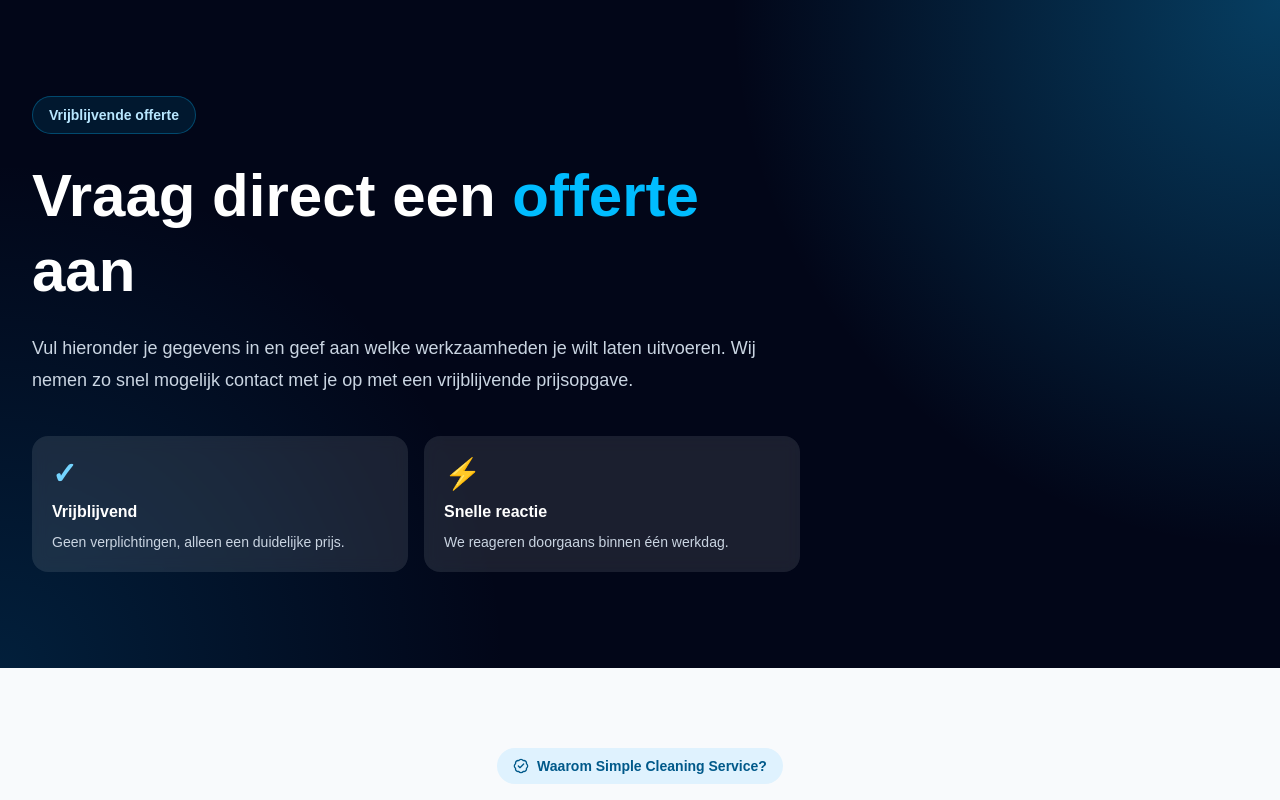
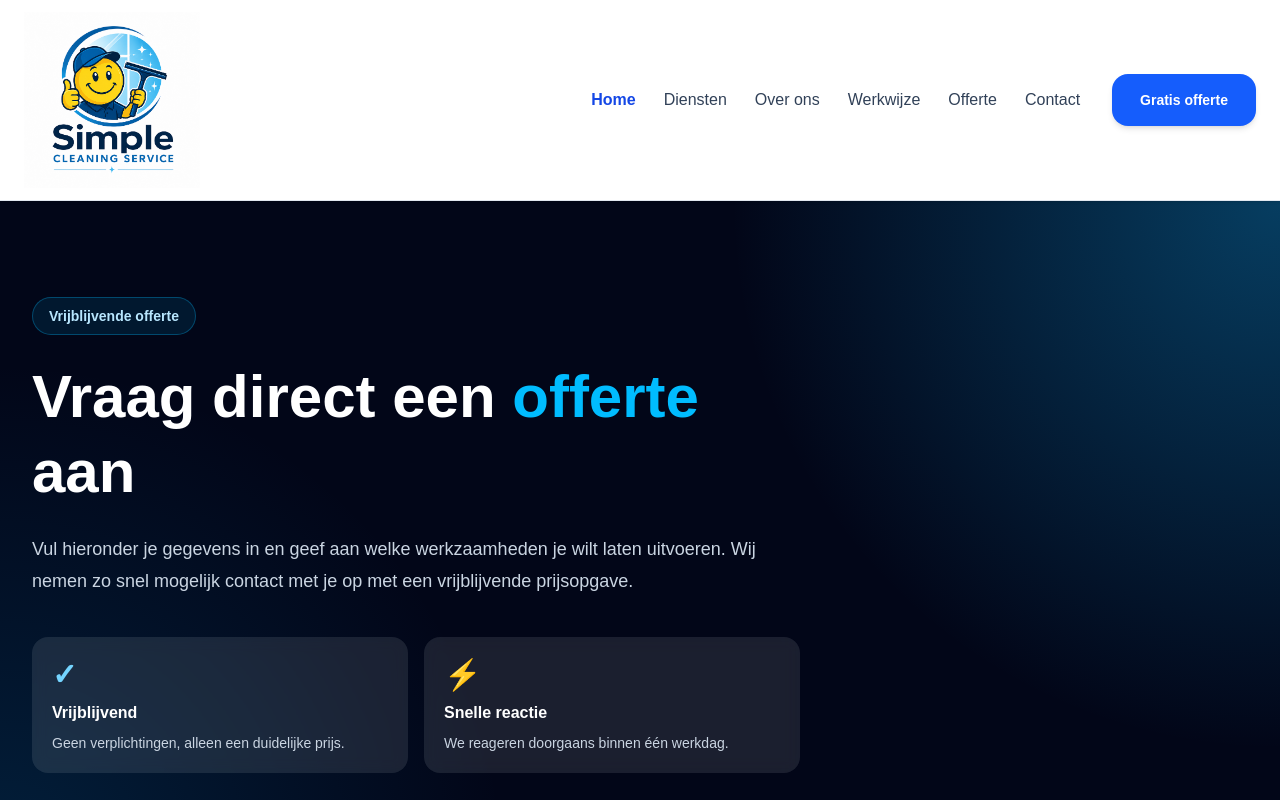
Before and after one commit to SimpleCleaning/scs-website, a Next.js app: page / in a window 1280 px wide. Shown: the top 800 px of the page. Built offline with nearby package versions, Linux system fonts and the light colour scheme.

Commit message:
Header verbeterd en logo vergroot

```diff
--- a/app/page.tsx
+++ b/app/page.tsx
@@ -1,22 +1,28 @@
 import type { Metadata } from "next";
+
+import Header from "../components/layout/Header";
 import Hero from "../components/offerte/Hero";
+import Benefits from "../components/offerte/Benefits";
 import QuoteForm from "../components/offerte/QuoteForm";
-import Benefits from "../components/offerte/Benefits";
 import CTA from "../components/offerte/CTA";
 
 export const metadata: Metadata = {
-  title: "Simple Cleaning Service | Professionele reiniging in Twente",
+  title: "Simple Cleaning Service | Professionele schoonmaak in Borne",
   description:
-    "Simple Cleaning Service uit Borne voor glazen wassen, zonnepanelen reinigen, dakgoten schoonmaken en boeidelen reinigen.",
+    "Simple Cleaning Service verzorgt betrouwbare en professionele schoonmaakdiensten in Borne en omgeving. Vraag vrijblijvend een offerte aan.",
 };
 
 export default function HomePage() {
   return (
+    <>
+      <Header />
+
       <main className="min-h-screen bg-white text-slate-900">
         <Hero />
         <Benefits />
         <QuoteForm />
         <CTA />
       </main>
+    </>
   );
 }
--- a/components/layout/Header.tsx
+++ b/components/layout/Header.tsx
@@ -2,33 +2,31 @@ import Image from "next/image";
 
 export default function Header() {
   return (
-    <header className="sticky top-0 z-40 border-b border-slate-200 bg-white/95 backdrop-blur">
-      <div className="mx-auto flex max-w-7xl items-center justify-between px-4 py-4 sm:px-6">
-        <a href="#home" className="flex items-center gap-3">
+    <header className="sticky top-0 z-50 border-b border-slate-200 bg-white/95 shadow-sm backdrop-blur">
+      <div className="mx-auto flex min-h-36 max-w-7xl items-center gap-8 px-4 py-3 sm:px-6">
+        <a
+          href="#home"
+          aria-label="Ga naar de homepage"
+          className="flex shrink-0 items-center"
+        >
           <Image
             src="/logo.png"
             alt="Logo van Simple Cleaning Service"
-            width={66}
-            height={66}
+            width={320}
+            height={320}
             priority
-            className="h-14 w-14 object-contain sm:h-16 sm:w-16"
+            className="h-32 w-32 object-contain sm:h-36 sm:w-36 lg:h-44 lg:w-44"
           />
-
-          <div>
-            <p className="text-lg font-extrabold tracking-tight text-blue-950 sm:text-2xl">
-              Simple
-            </p>
-
-            <p className="text-[10px] font-bold uppercase tracking-[0.22em] text-blue-600 sm:text-xs">
-              Cleaning Service
-            </p>
-          </div>
         </a>
 
-        <nav className="hidden items-center gap-7 lg:flex">
+        <div className="ml-auto flex items-center gap-8">
+          <nav
+            aria-label="Hoofdnavigatie"
+            className="hidden items-center gap-7 lg:flex"
+          >
             <a
               href="#home"
-            className="font-semibold text-blue-700"
+              className="font-semibold text-blue-700 transition hover:text-blue-900"
             >
               Home
             </a>
@@ -71,11 +69,12 @@ export default function Header() {
 
           <a
             href="#offerte"
-          className="rounded-xl bg-blue-600 px-4 py-3 text-sm font-bold text-white shadow-sm transition hover:bg-blue-700 sm:px-5"
+            className="shrink-0 whitespace-nowrap rounded-2xl bg-blue-600 px-5 py-4 text-sm font-bold text-white shadow-md transition hover:-translate-y-0.5 hover:bg-blue-700 hover:shadow-lg sm:px-7"
           >
             Gratis offerte
           </a>
         </div>
+      </div>
     </header>
   );
 }
```
Lines whose indentation alone changed are shown as unchanged.
